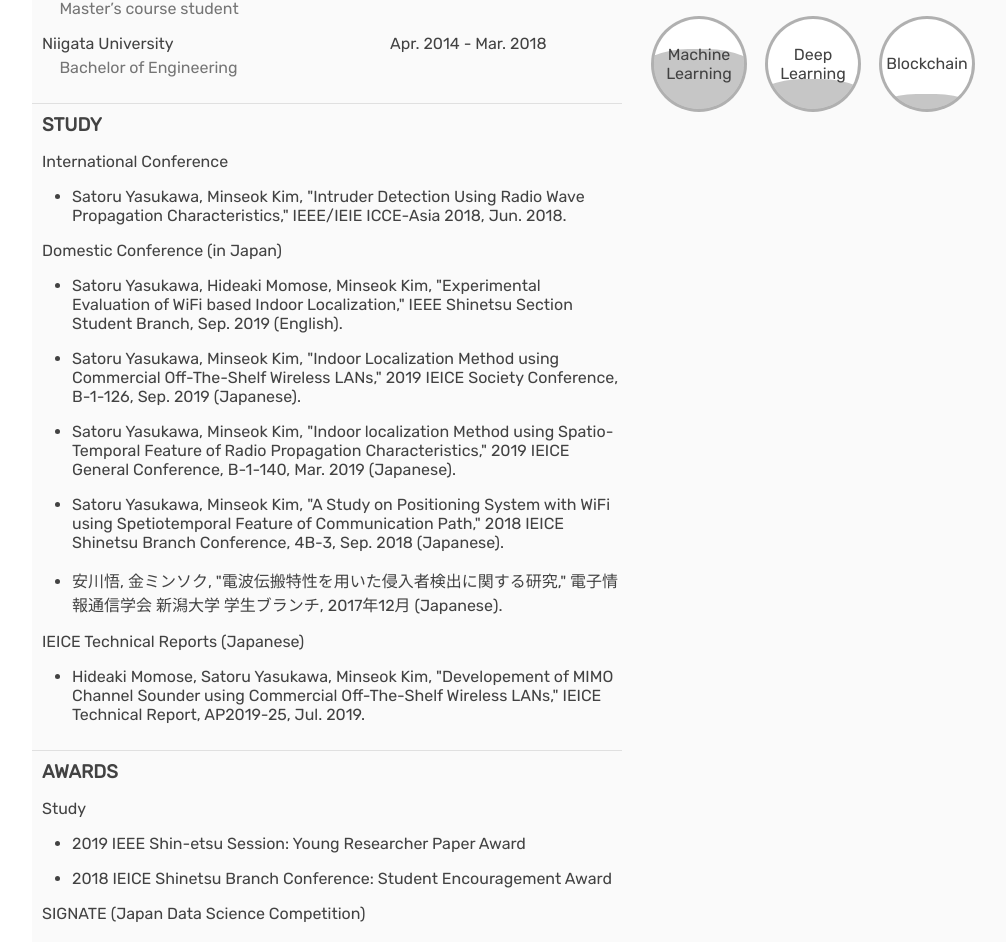
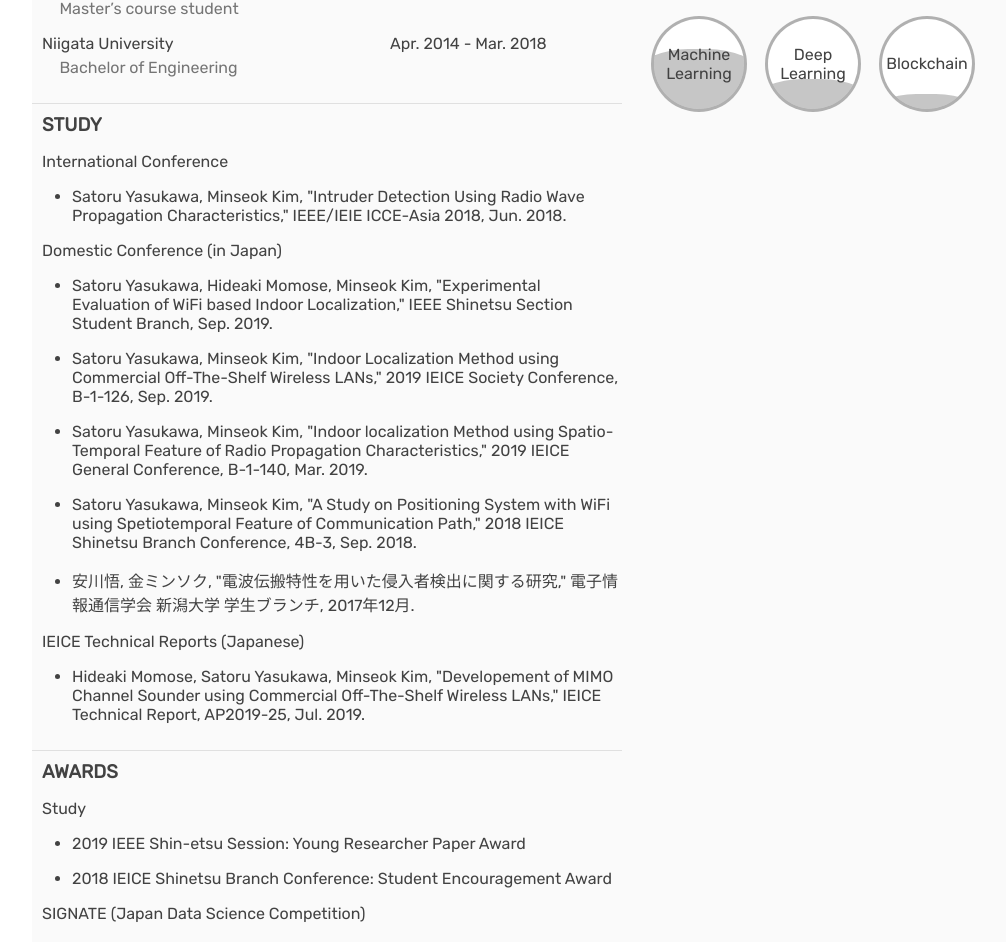
Before and after one commit to saccho/saccho.github.io, a React app: page / in a window 1280 px wide. Shown: the part 1188-2130 px from the top of the page, without its empty margins (48-1054 px from the left). Built offline with nearby package versions, Linux system fonts and the light colour scheme.

Commit message:
[update] StudyとAwardsの共通要素をコンポーネントとして別ファイルに分離

```diff
--- a/src/app/components/Awards.tsx
+++ b/src/app/components/Awards.tsx
@@ -1,60 +1,39 @@
 import React from 'react'
 import styled from 'styled-components'
+import List from '../components/List'
 import awardsList from '../data/values/awards'
 
 const Awards: React.FC = () => {
-  const studyList = []
-  const signateList = []
+  const studyList: string[] = []
+  const signateList: string[] = []
 
   for(const i in awardsList.study.awards) {
     studyList.push(
-      <AwLi key={i}>
-        {awardsList.study.awards[i].name}: {awardsList.study.awards[i].award}
-      </AwLi>
+      `${awardsList.study.awards[i].name}: ${awardsList.study.awards[i].award}`
     )
   }
   for(const i in awardsList.signate.awards) {
     signateList.push(
-      <AwLi key={i}>
-        {awardsList.signate.awards[i].name}: {awardsList.signate.awards[i].award}
-      </AwLi>
+      `${awardsList.signate.awards[i].name}: ${awardsList.signate.awards[i].award}`
     )
   }
 
   return(
     <Wrapper>
-      <Aw>
-        {awardsList.study.description}
-        <AwUl>
-          {studyList}
-        </AwUl>
-      </Aw>
-      <Aw>
-        {awardsList.signate.description}
-        <AwUl>
-          {signateList}
-        </AwUl>
-      </Aw>
+      <List title={awardsList.study.description}>
+        {studyList}
+      </List>
+      <List title={awardsList.signate.description}>
+        {signateList}
+      </List>
     </Wrapper>
   )
 }
 
 /* Styles */
 const Wrapper = styled.div`
+  margin: 16px 0;
   padding: 0;
 `
 
-const Aw = styled.div`
-  margin: 16px 0;
-`
-
-const AwUl = styled.ul`
-  padding-left: 30px;
-`
-
-const AwLi = styled.li`
-  width: 100%;
-  margin: 16px 0;
-`
-
 export default Awards;
--- a/src/app/components/Conferences.tsx
+++ b/src/app/components/Conferences.tsx
@@ -1,77 +1,51 @@
 import React from 'react'
 import styled from 'styled-components'
+import List from '../components/List'
 import conferences from '../data/values/study'
 
 const Conferences: React.FC = () => {
-  const iConfList = []
-  const dConfList = []
-  const dTechList = []
+  const iConfList: string[] = []
+  const dConfList: string[]  = []
+  const techList: string[]  = []
 
   for(const i in conferences.international.papers){
     const iConf = conferences.international.papers[i]
     iConfList.push(
-      <ConfLi key={i}>
-        {iConf.authors}, "{iConf.title}," {iConf.publication}, {iConf.date}.
-      </ConfLi>
+      `${iConf.authors}, "${iConf.title}," ${iConf.publication}, ${iConf.date}.`
     )
   }
   for(const i in conferences.domestic.papers){
     const dConf = conferences.domestic.papers[i]
     dConfList.push(
-      <ConfLi key={i}>
-        {dConf.authors}, "{dConf.title}," {dConf.publication}, {dConf.date} ({dConf.language}).
-      </ConfLi>
+      `${dConf.authors}, "${dConf.title}," ${dConf.publication}, ${dConf.date}.`
     )
   }
   for(const i in conferences.tech.papers){
     const tech = conferences.tech.papers[i]
-    dTechList.push(
-      <ConfLi key={i}>
-        {tech.authors}, "{tech.title}," {tech.publication}, {tech.date}.
-      </ConfLi>
+    techList.push(
+      `${tech.authors}, "${tech.title}," ${tech.publication}, ${tech.date}.`
     )
   }
 
   return(
     <Wrapper>
-      <Conf>
-        {conferences.international.description}
-        <ConfUl>
-          {iConfList}
-        </ConfUl>
-      </Conf>
-      <Conf>
-        {conferences.domestic.description}
-        <ConfUl>
-          {dConfList}
-        </ConfUl>
-      </Conf>
-      <Conf>
-        {conferences.tech.description}
-        <ConfUl>
-          {dTechList}
-        </ConfUl>
-      </Conf>
+      <List title={conferences.international.description}>
+        {iConfList}
+      </List>
+      <List title={conferences.domestic.description}>
+        {dConfList}
+      </List>
+      <List title={conferences.tech.description}>
+        {techList}
+      </List>
     </Wrapper>
   )
 }
 
 /* Styles */
 const Wrapper = styled.div`
+  margin: 16px 0;
   padding: 0;
 `
 
-const Conf = styled.div`
-  margin: 16px 0;
-`
-
-const ConfUl = styled.ul`
-  padding-left: 30px;
-`
-
-const ConfLi = styled.li`
-  width: 100%;
-  margin: 16px 0;
-`
-
 export default Conferences;
--- /dev/null
+++ b/src/app/components/List.tsx
@@ -0,0 +1,40 @@
+import React from 'react'
+import styled from 'styled-components'
+
+type Props = {
+  title: string
+  children: string[]
+}
+
+const List: React.FC<Props> = (props) => {
+  const childList = []
+
+  for(const i in props.children) {
+    childList.push(
+      <Li key={i}>
+        {props.children[i]}
+      </Li>
+    )
+  }
+
+  return(
+    <div>
+      <p>{props.title}</p>
+      <Ul>
+        {childList}
+      </Ul>
+    </div>
+  )
+}
+
+/* Styles */
+const Ul = styled.ul`
+  padding-left: 30px;
+`
+
+const Li = styled.li`
+  width: 100%;
+  margin: 16px 0;
+`
+
+export default List
```
